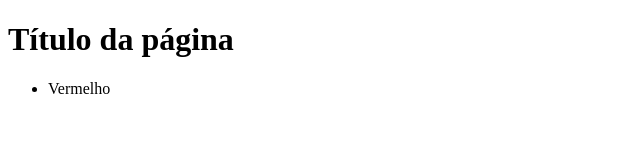
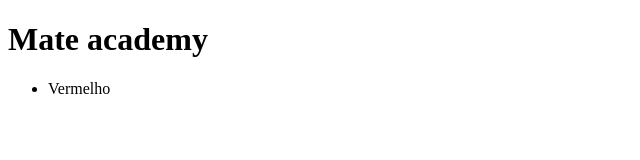
Before and after one commit to rafaelbertoldo/minha_pagina, a plain HTML site: page index.html in a window 1280 px wide. Shown: the whole page, without its empty margins (0-640 px from the left). Drawn offline with Linux system fonts and the light colour scheme.

Commit message:
Mudança de título da página

```diff
--- a/index.html
+++ b/index.html
@@ -6,7 +6,7 @@
   <title>Document</title>
 </head>
 <body>
-  <h1>Título da página</h1>
+  <h1>Mate academy</h1>
 
   <ul>
     <li>Vermelho</li>
```
